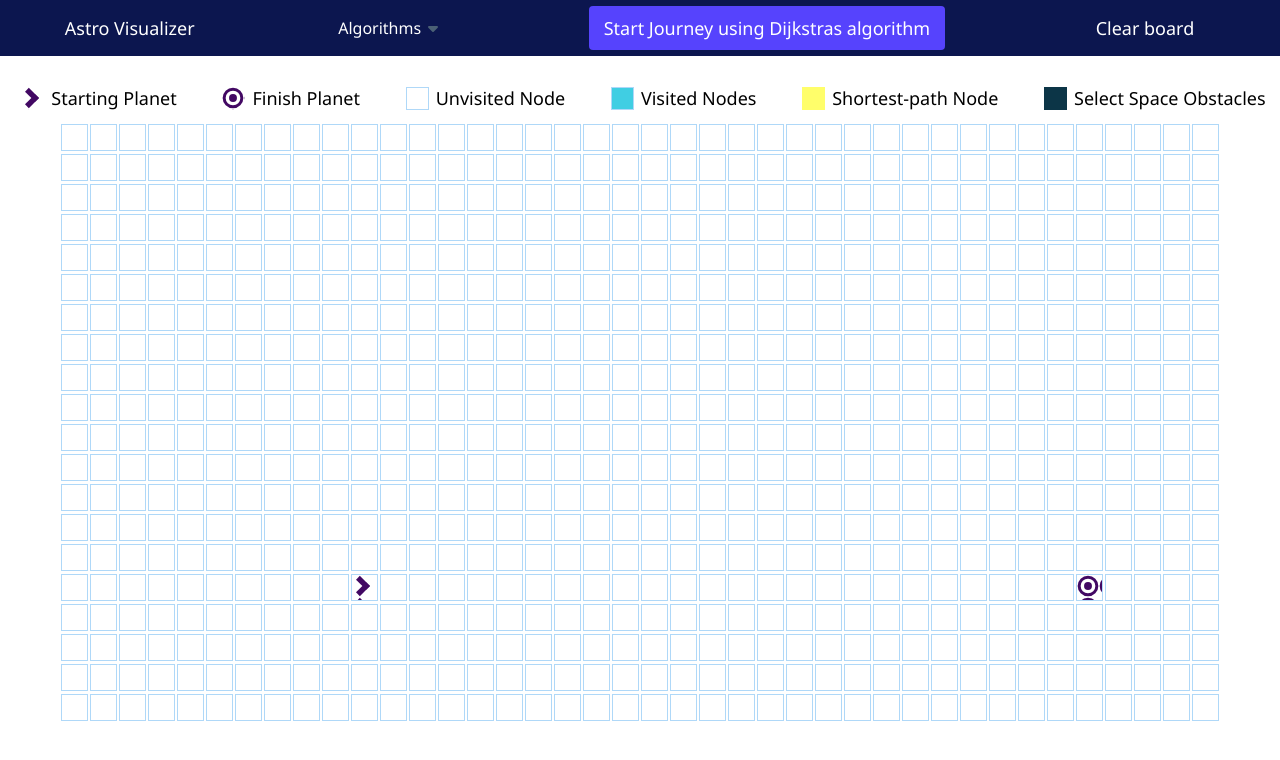
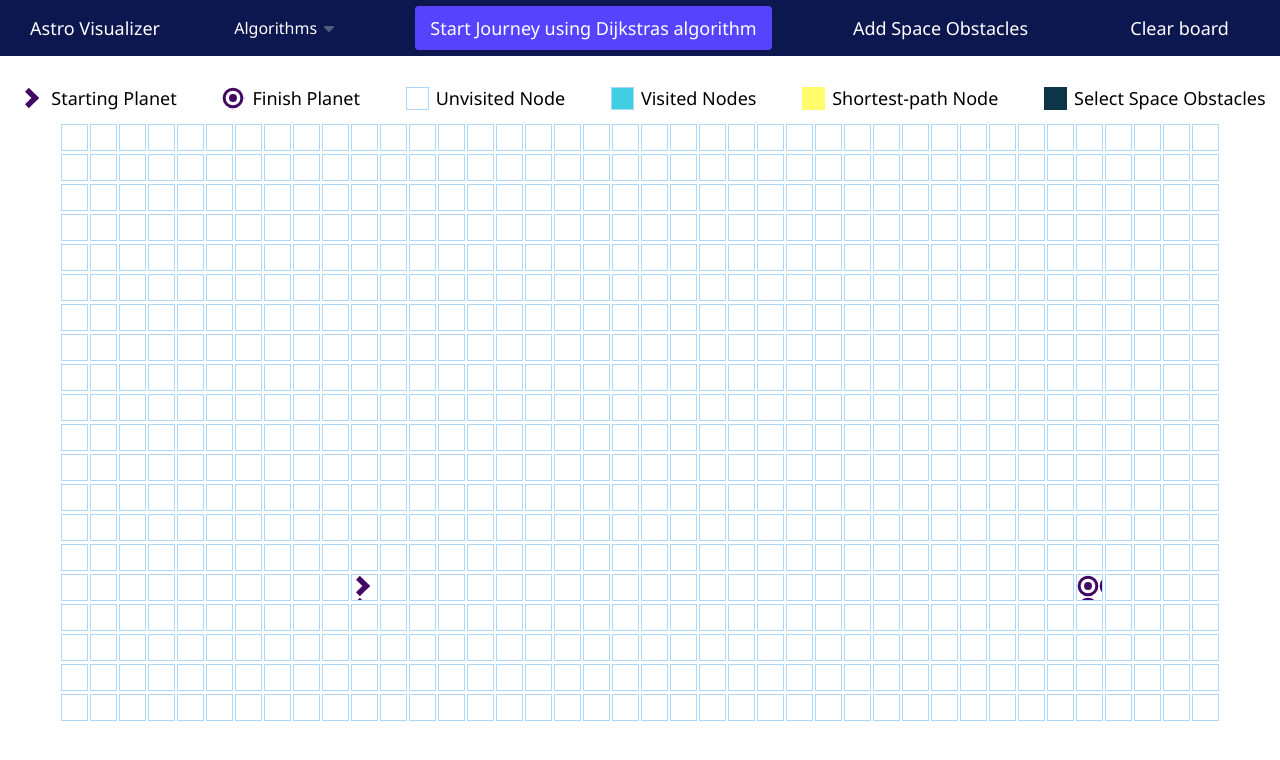
Before and after one commit to bobikenobi12/kompetentnite, a React (Create React App) app in the folder astro-visualizer/: page / in a window 1280 px wide. Shown: the top 760 px of the page. Built offline with nearby package versions, Linux system fonts and the light colour scheme.

Commit message:
Add wall toggle button

```diff
--- a/astro-visualizer/src/App.js
+++ b/astro-visualizer/src/App.js
@@ -5,15 +5,20 @@ import "./index.css";
 import Node from "./Node/Node";
 import NavBar from "./NavBar/NavBar";
 import { dijkstra, getNodesInShortestPathOrder } from "./Algorithms/Dijkstras";
-let START_NODE_ROW = 15;
-let START_NODE_COL = 10;
-let FINISH_NODE_ROW = 15;
-let FINISH_NODE_COL = 35;
+const START_NODE_ROW = 15;
+const START_NODE_COL = 10;
+const FINISH_NODE_ROW = 15;
+const FINISH_NODE_COL = 35;
 
 export default function App() {
   const [grid, setGrid] = useState([]);
   const [mouseIsPressed, setMouseState] = useState(false);
   const [mainNode, setMainNode] = useState("");
+  const [obstacles, setObstacles] = useState(false);
+  const [startNodeRow, setStartNodeRow] = useState(15);
+  const [startNodeCol, setStartNodeCol] = useState(10);
+  const [finishNodeRow, setFinishNodeRow] = useState(15);
+  const [finishNodeCol, setFinishNodeCol] = useState(35);
   useEffect(() => {
     const grid = getInitialGrid();
     setGrid(grid);
@@ -57,14 +62,12 @@ export default function App() {
     const row = nodeRowsCols[1];
     const col = nodeRowsCols[2];
     if(mainNode === "node-start") {
-      START_NODE_ROW=row;
-      START_NODE_COL=col;
-      console.log(START_NODE_ROW, START_NODE_COL);
+      setStartNodeRow(row);
+      setStartNodeCol(col);
       getNewGridWithStartToggled(grid, row, col)
     }else {
-      FINISH_NODE_ROW=row;
-      FINISH_NODE_COL=col;
-      console.log(FINISH_NODE_ROW,FINISH_NODE_COL);
+      setFinishNodeRow(row);
+      setFinishNodeCol(col);
       getNewGridWithFinishToggled(grid, row, col);
     }
   };
@@ -94,8 +97,8 @@ export default function App() {
   }
 
   const visualizeDijkstra = () =>{
-    const startNode = grid[START_NODE_ROW][START_NODE_COL];
-    const finishNode = grid[FINISH_NODE_ROW][FINISH_NODE_COL];
+    const startNode = grid[startNodeRow][startNodeCol];
+    const finishNode = grid[finishNodeRow][finishNodeCol];
     console.log(startNode, finishNode);
     const visitedNodesInOrder=dijkstra(grid, startNode, finishNode);
     const nodesInShortestPathOrder=getNodesInShortestPathOrder(finishNode);
@@ -104,7 +107,7 @@ export default function App() {
 
   return (
     <>
-      <NavBar visualizeDijkstra={visualizeDijkstra}/>
+      <NavBar visualizeDijkstra={visualizeDijkstra} setObstacles={setObstacles}/>
       <div className="grid">
         {grid.map((row, rowInx) => {
           return (
@@ -127,6 +130,7 @@ export default function App() {
                     onDragStart={(e, row, col) => onDragStart(e, row, col)}
                     onDragOver={(e) => onDragOver(e)}
                     onDrop={(e) => onDrop(e)}
+                    obstacles={obstacles}
                   />
                 );
               })}
--- a/astro-visualizer/src/NavBar/NavBar.css
+++ b/astro-visualizer/src/NavBar/NavBar.css
@@ -35,6 +35,24 @@
   color: #fff;
   border: none;
   border-radius: 4px;
+  cursor: pointer;
+}
+.controls-wall {
+  font-family: inherit;
+  font-size: 18px;
+  align-self: center;
+  border: none;
+  background-color: transparent;
+  color: #fff;
+  padding: 15px 21px;
+}
+.controls-wall--hover:hover {
+  cursor: pointer;
+  color: #5643FD;
+}
+.controls--click {
+  background-color: #5643FD;
+  color: #fff;
   cursor: pointer;
 }
 .controls-clear {
--- a/astro-visualizer/src/NavBar/NavBar.js
+++ b/astro-visualizer/src/NavBar/NavBar.js
@@ -3,25 +3,37 @@ import "./NavBar.css";
 import { useState } from "react";
 import { Dropdown } from "./Dropdown/Dropdown";
 
-export default function NavBar({visualizeDijkstra}) {
+export default function NavBar({ visualizeDijkstra, setObstacles }) {
   const [selected, setSelected] = useState("Dijkstras");
+  const [isClicked, setClicked] = useState(false);
   const refreshPage = () => {
     window.location.reload(false);
-  }
-
+  };
+  const handleOnClick = () => {
+    setObstacles((prev) => !prev);
+    setClicked(!isClicked);
+  };
   return (
     <>
       <div className="controls">
         <button className="controls-logo" onClick={refreshPage}>
           Astro Visualizer
         </button>
-          <Dropdown className="controls-algorithms" setSelected={setSelected} />
-        <div>
+        <Dropdown className="controls-algorithms" setSelected={setSelected} />
         <button className="controls-visualize" onClick={visualizeDijkstra}>
           Start Journey using {selected} algorithm
         </button>
-        </div>
-        <button className="controls-clear" >Clear board</button>
+        <button
+          className={
+            isClicked
+              ? "controls-wall controls--click"
+              : "controls-wall controls-wall--hover"
+          }
+          onClick={handleOnClick}
+        >
+          Add Space Obstacles
+        </button>
+        <button className="controls-clear">Clear board</button>
       </div>
       <div className="labels">
         <div className="labels-start">
--- a/astro-visualizer/src/Node/Node.js
+++ b/astro-visualizer/src/Node/Node.js
@@ -14,6 +14,7 @@ export default function Node({
   onDragStart,
   onDragOver,
   onDrop,
+  obstacles
 }) {
   const extraClassName = isFinish
     ? "node-finish"
@@ -22,17 +23,24 @@ export default function Node({
     : isWall
     ? "node-wall"
     : "";
-  return (
+  return  obstacles ?
+  (
     <div
+      id={`node-${row}-${col}`}
+      className={`node ${extraClassName}`}
+      onMouseDown={() => onMouseDown(row, col)}
+      onMouseEnter={() => onMouseEnter(row, col)}
+      onMouseUp={() => onMouseUp()}
+    ></div>
+  )
+    : (
+      <div
       id={`node-${row}-${col}`}
       className={`node ${extraClassName}`}
       draggable={draggable}
       onDragStart={(e) => onDragStart(e, row, col)}
       onDragOver={(e) => onDragOver(e)}
-      onDrop={(e) => onDrop(e)}
-      onMouseDown={() => onMouseDown(row, col)}
-      onMouseEnter={() => onMouseEnter(row, col)}
-      onMouseUp={() => onMouseUp()}
-    ></div>
-  );
+      onDrop={(e) => onDrop(e)}>
+      </div>
+    )
 }
```
